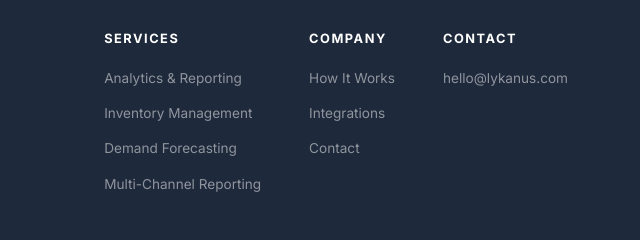
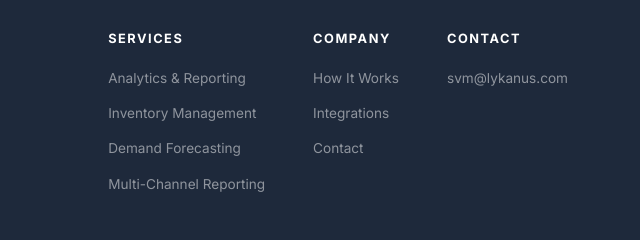
Before and after one commit to Geekynawab/lykanus, a plain HTML site: page index.html in a window 1280 px wide. Shown: the part 4194-4434 px from the top of the page, 640-1280 px from the left. Drawn offline with Linux system fonts and the light colour scheme.

Commit message:
feat: update contact email to svm@lykanus.com

```diff
--- a/index.html
+++ b/index.html
@@ -271,7 +271,7 @@
           <div class="footer-col">
             <h4>Contact</h4>
             <ul>
-              <li><a href="mailto:hello@lykanus.com">hello@lykanus.com</a></li>
+              <li><a href="mailto:svm@lykanus.com">svm@lykanus.com</a></li>
             </ul>
           </div>
         </div>
```
